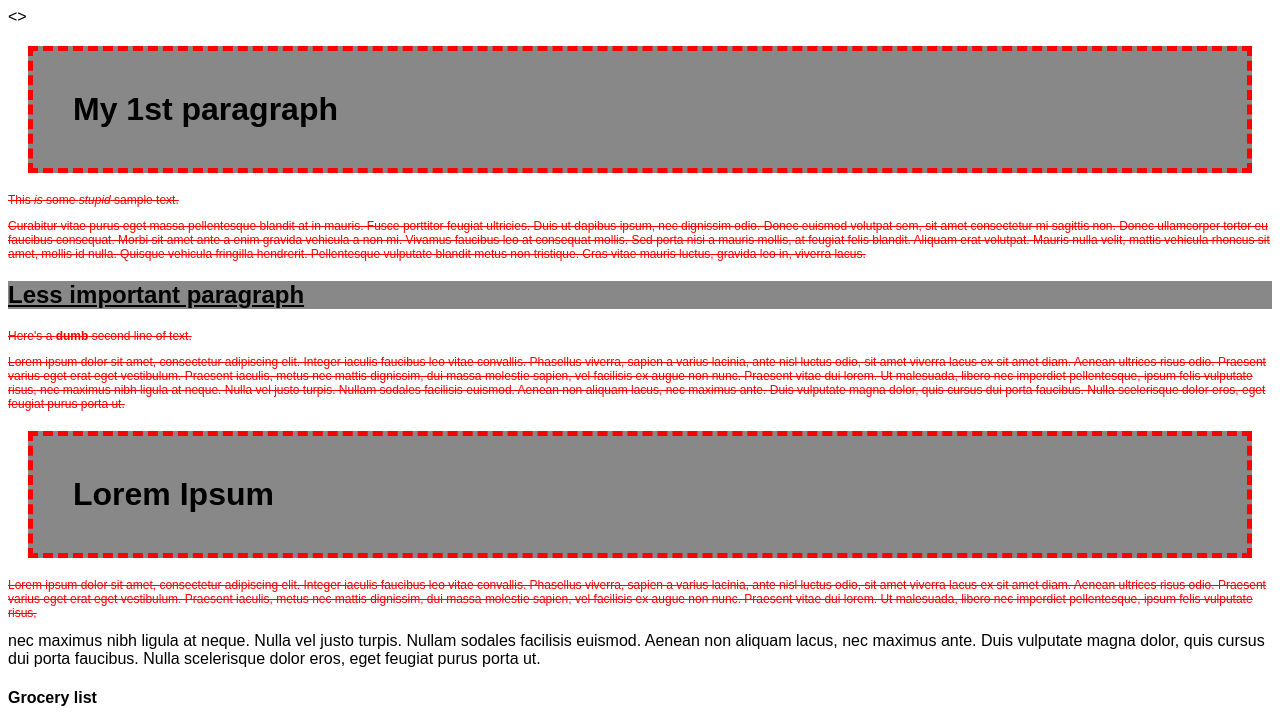
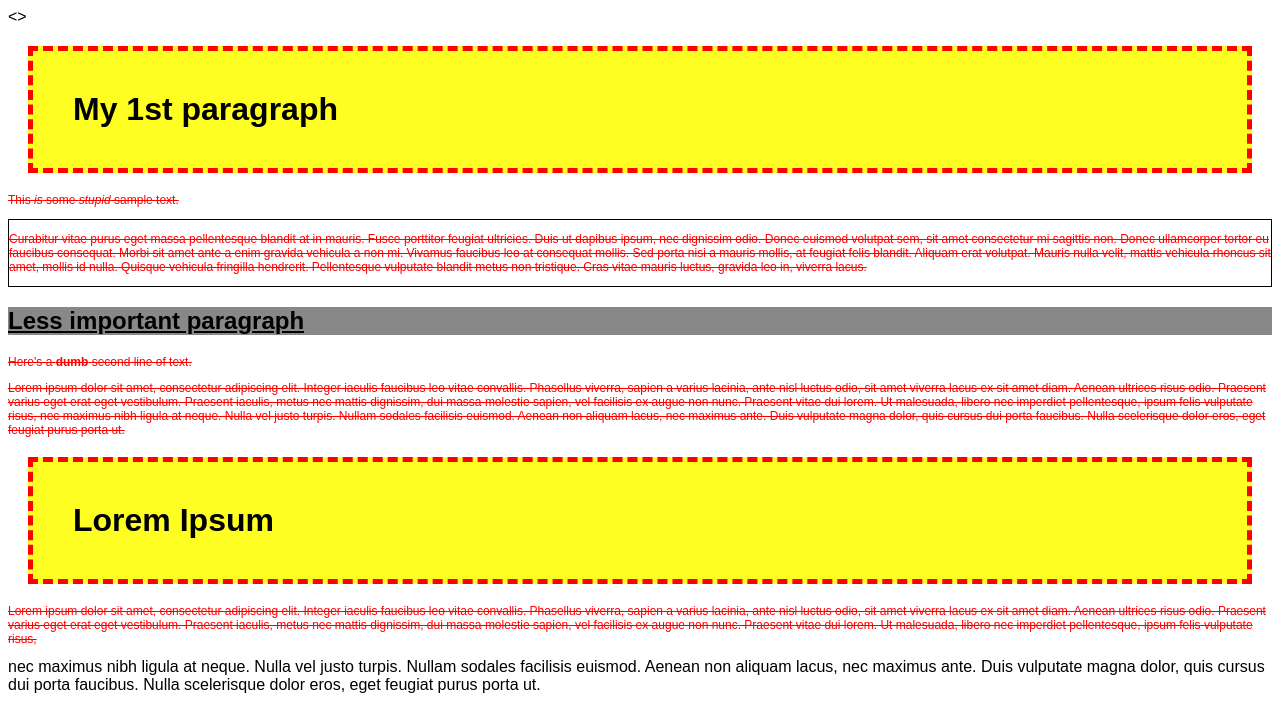
Before and after one commit to angelinasantiago/lab-12-html, a plain HTML site: page index.html in a window 1280 px wide. Shown: the top 712 px of the page. Drawn offline with Linux system fonts and the light colour scheme.

Commit message:
adding class and id selectors

```diff
--- a/index.html
+++ b/index.html
@@ -5,13 +5,16 @@
   <title>My First Website!</title>
 </head>
 <body>
-  <h1>My 1st paragraph</h1>
+  <h1 class= "spotlight">My 1st paragraph</h1>
   <p>This <i>is</i> some <em>stupid</em> sample text.</p>
+<div id= "intro">
   <p>Curabitur vitae purus eget massa pellentesque blandit at in mauris. Fusce porttitor feugiat ultricies. Duis ut dapibus ipsum, nec dignissim odio. Donec euismod volutpat sem, sit amet consectetur mi sagittis non. Donec ullamcorper tortor eu faucibus consequat. Morbi sit amet ante a enim gravida vehicula a non mi. Vivamus faucibus leo at consequat mollis. Sed porta nisi a mauris mollis, at feugiat felis blandit. Aliquam erat volutpat. Mauris nulla velit, mattis vehicula rhoncus sit amet, mollis id nulla. Quisque vehicula fringilla hendrerit. Pellentesque vulputate blandit metus non tristique. Cras vitae mauris luctus, gravida leo in, viverra lacus. </p>
+</div>
   <h2>Less important paragraph</h2>
     <p>Here's a <strong>dumb</strong> second line of text.</p>
   <p>Lorem ipsum dolor sit amet, consectetur adipiscing elit. Integer iaculis faucibus leo vitae convallis. Phasellus viverra, sapien a varius lacinia, ante nisl luctus odio, sit amet viverra lacus ex sit amet diam. Aenean ultrices risus odio. Praesent varius eget erat eget vestibulum. Praesent iaculis, metus nec mattis dignissim, dui massa molestie sapien, vel facilisis ex augue non nunc. Praesent vitae dui lorem. Ut malesuada, libero nec imperdiet pellentesque, ipsum felis vulputate risus, nec maximus nibh ligula at neque. Nulla vel justo turpis. Nullam sodales facilisis euismod. Aenean non aliquam lacus, nec maximus ante. Duis vulputate magna dolor, quis cursus dui porta faucibus. Nulla scelerisque dolor eros, eget feugiat purus porta ut. </p>
-  <h1>Lorem Ipsum</h1>
+
+  <h1 class="spotlight">Lorem Ipsum</h1>
   <p>Lorem ipsum dolor sit amet, consectetur adipiscing elit. Integer iaculis faucibus leo vitae convallis. Phasellus viverra, sapien a varius lacinia, ante nisl luctus odio, sit amet viverra lacus ex sit amet diam. Aenean ultrices risus odio. Praesent varius eget erat eget vestibulum. Praesent iaculis, metus nec mattis dignissim, dui massa molestie sapien, vel facilisis ex augue non nunc. Praesent vitae dui lorem. Ut malesuada, libero nec imperdiet pellentesque, ipsum felis vulputate risus,
   </p> nec maximus nibh ligula at neque. Nulla vel justo turpis. Nullam sodales facilisis euismod. Aenean non aliquam lacus, nec maximus ante. Duis vulputate magna dolor, quis cursus dui porta faucibus. Nulla scelerisque dolor eros, eget feugiat purus porta ut.
 <h4>Grocery list</h4>
--- a/style.css
+++ b/style.css
@@ -26,3 +26,14 @@ h2 {
 * {
   font-family: sans-serif;
 }
+
+/* ID selectors */
+#intro {
+  border-width: 1px;
+  border-style: solid;
+  border-color: black;
+}
+
+.spotlight {
+  background-color: #FEFE22;
+}
```
